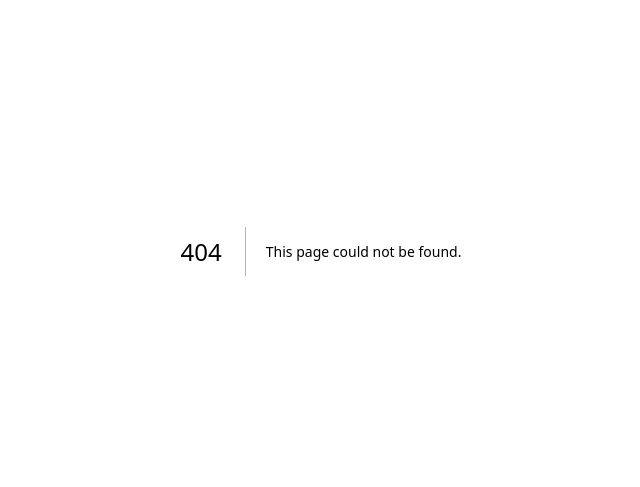
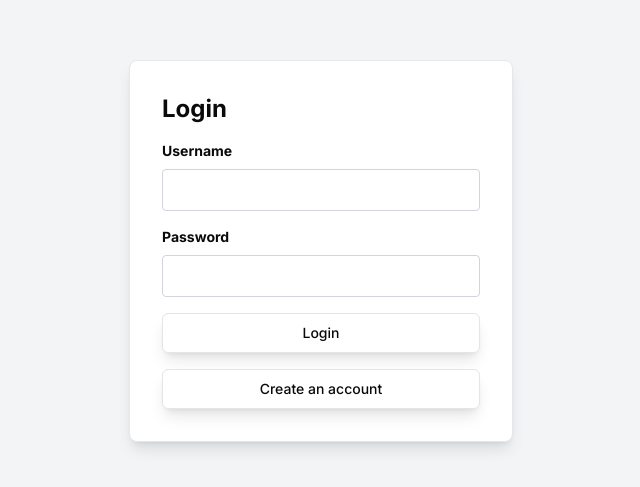
Before and after one commit to Indivillage-Balgakot-Training/Calculator_FE, a Next.js app: page /login in a window 1280 px wide. Before the commit this address had no page. Shown: the part 149-636 px from the top of the page, without its empty margins (319-959 px from the left). Built offline with nearby package versions, Linux system fonts and the light colour scheme.

Commit message:
login file

```diff
--- /dev/null
+++ b/app/login/page.tsx
@@ -0,0 +1,91 @@
+'use client';
+
+import { useState } from 'react';
+import { useRouter } from 'next/navigation';
+import cn from 'classnames';
+import { Button } from '@/components/ui/button';
+
+const AuthPage = () => {
+  const [username, setUsername] = useState('');
+  const [password, setPassword] = useState('');
+  const [error, setError] = useState('');
+  const [isAuthenticated, setIsAuthenticated] = useState(false);
+  const [isRegistering, setIsRegistering] = useState(false);
+  const router = useRouter();
+
+  const handleAuth = async () => {
+    // Simulated storage for registered user credentials
+    const storedUsername = localStorage.getItem('username');
+    const storedPassword = localStorage.getItem('password');
+
+    if (isRegistering) {
+      // Simulate registration
+      if (username && password) {
+        localStorage.setItem('username', username);
+        localStorage.setItem('password', password);
+        setIsRegistering(false); // Switch back to login
+        setError('Registration successful! Please log in.');
+      } else {
+        setError('Username and password cannot be empty.');
+      }
+    } else {
+      // Simulate login
+      if (username === storedUsername && password === storedPassword) {
+        setIsAuthenticated(true);
+        localStorage.setItem('isAuthenticated', 'true');
+        router.push('/'); // Redirect to home page
+      } else {
+        setError('Invalid login credentials');
+      }
+    }
+  };
+
+  return (
+    <main className={cn("min-h-screen flex items-center justify-center bg-gray-100")}>
+      <div className="block max-w-sm w-full p-8 border border-gray-200 rounded-lg shadow-lg bg-white">
+        <h1 className="text-2xl font-bold mb-4">{isAuthenticated ? 'Welcome!' : (isRegistering ? 'Register' : 'Login')}</h1>
+        {error && <p className="text-red-500">{error}</p>}
+        {!isAuthenticated ? (
+          <>
+            <div className="mb-4">
+              <label className="block text-sm font-bold mb-2">Username</label>
+              <input
+                type="text"
+                value={username}
+                onChange={(e) => setUsername(e.target.value)}
+                className="w-full p-2 border border-gray-300 rounded"
+              />
+            </div>
+            <div className="mb-4">
+              <label className="block text-sm font-bold mb-2">Password</label>
+              <input
+                type="password"
+                value={password}
+                onChange={(e) => setPassword(e.target.value)}
+                className="w-full p-2 border border-gray-300 rounded"
+              />
+            </div>
+            <Button variant="outline" size="lg" className="w-full" onClick={handleAuth}>
+              {isRegistering ? 'Register' : 'Login'}
+            </Button>
+            <Button
+              variant="outline"
+              size="lg"
+              className="w-full mt-4"
+              onClick={() => setIsRegistering(!isRegistering)}
+            >
+              {isRegistering ? 'Already have an account? Login' : 'Create an account'}
+            </Button>
+          </>
+        ) : (
+          <div className="mt-4 text-green-500">
+            <p>Username: {username}</p>
+            <p>Password: {password}</p>
+          </div>
+        )}
+      </div>
+    </main>
+  );
+};
+
+export default AuthPage;
```
